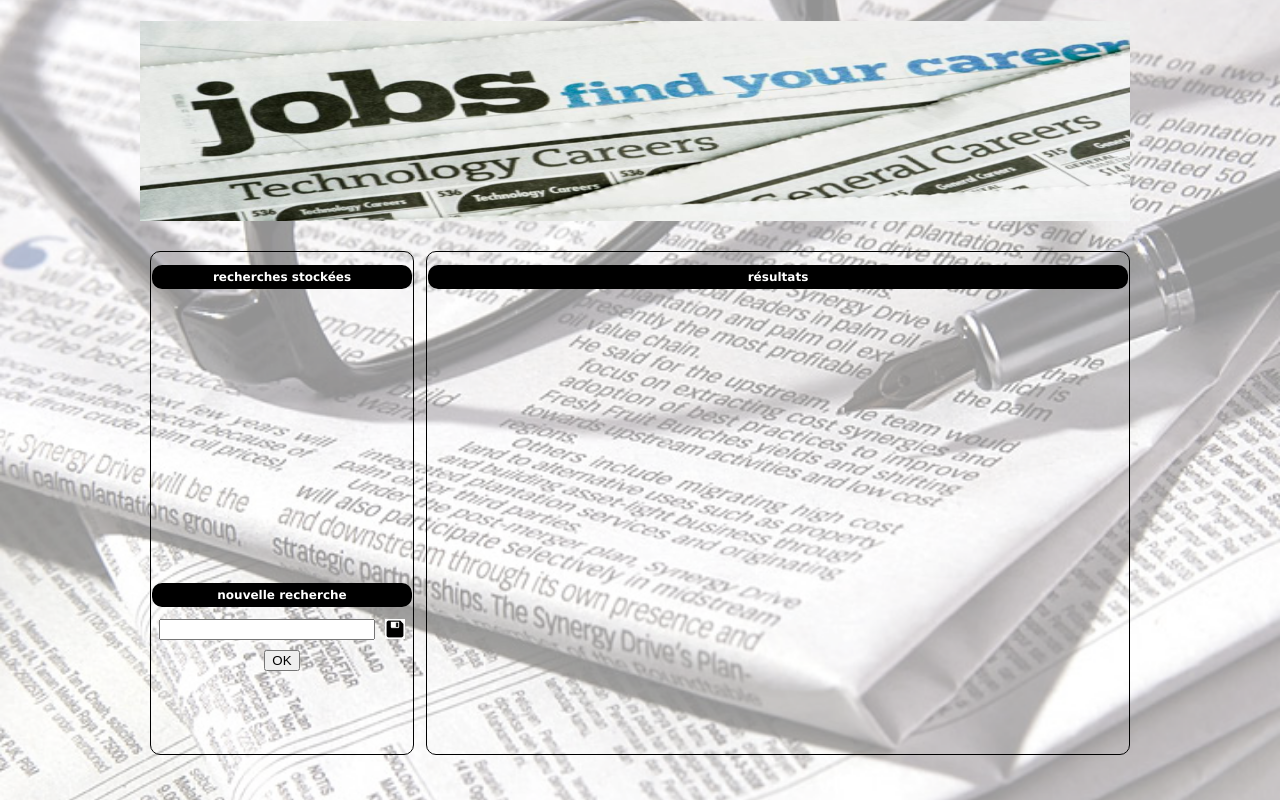
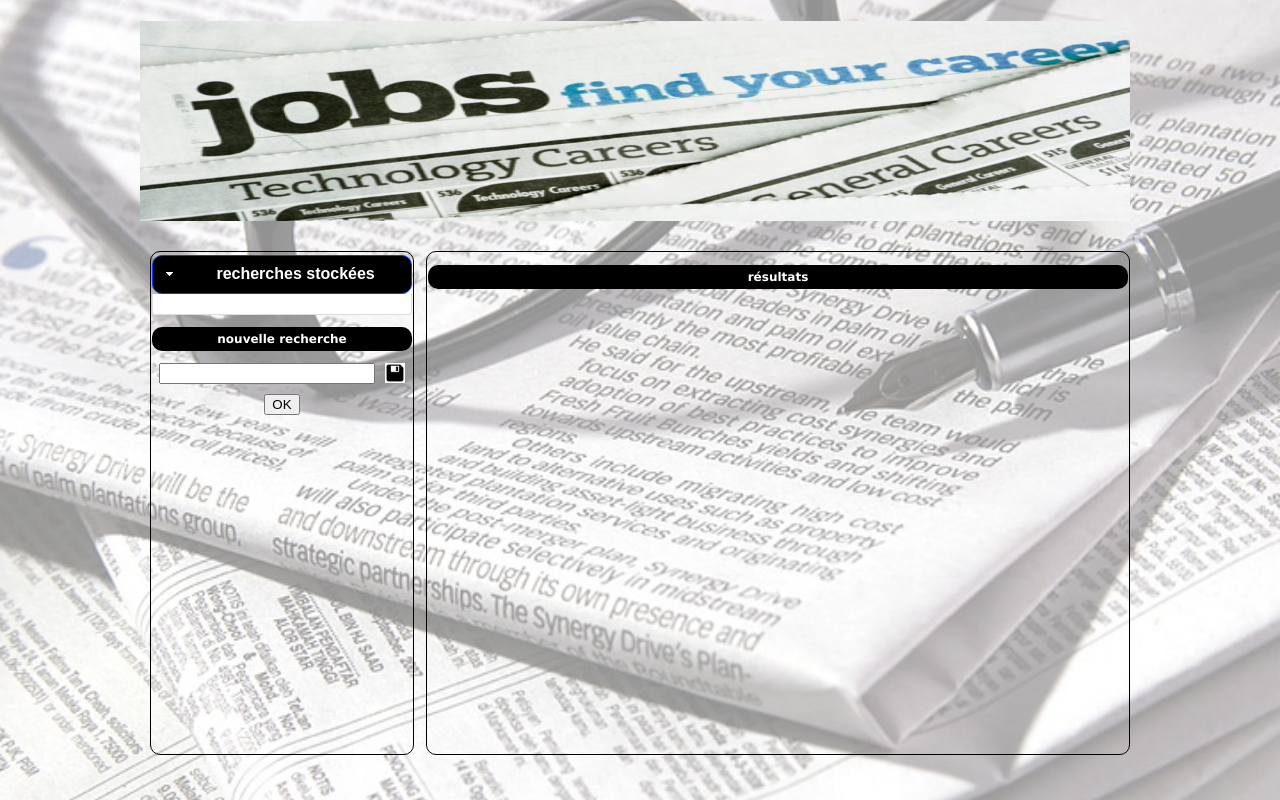
Before and after one commit to Arxwel/NewsJS, a plain HTML site: page news.html in a window 1280 px wide. Drawn offline with Linux system fonts and the light colour scheme.

Commit message:
accordeon stuff

```diff
--- a/controler.js
+++ b/controler.js
@@ -19,9 +19,10 @@
 }
 
 controller.init = function() {
-	controller.autocomplete();
 	model.init();
 	view.init();
+	controller.autocomplete();
+	controller.accordeon();
 }
 
 controller.maj_resultats = function(res) {
@@ -56,5 +57,12 @@
 
 controller.autocomplete = function() {
 	view.autocomplete();
-	controller.rechercher_nouvelles();
+	//controller.rechercher_nouvelles();
 }
+
+controller.accordeon = function() {
+	$("#accordeon").accordion({
+        collapsible: true,
+        action :false
+    });
+}
--- a/model.js
+++ b/model.js
@@ -17,7 +17,7 @@
 
 model.init = function ()
 {
-	if ($.cookie('recherches') != "") {
+	if ($.cookie('recherches') !== undefined) {
 			console.log($.cookie('recherches'));
 			model.recherches = JSON.parse($.cookie('recherches'));
 	}
@@ -25,7 +25,7 @@
 
 model.selectionner_recherche = function(recherche) {
     model.recherche_courante = recherche;
-    if($.cookie(model.recherche_courante) != "") {
+    if($.cookie(model.recherche_courante) !== undefined) {
   		model.recherche_courante_news = JSON.parse($.cookie(model.recherche_courante));
     }
 }
@@ -54,7 +54,9 @@
 }
 
 model.get_cookie_recherche = function() {
+	if($.cookie('recherches') !== undefined) {
 		model.recherches = JSON.parse($.cookie('recherches'));
+	}
 		return model.recherches;
 }
 
--- a/news.css
+++ b/news.css
@@ -159,3 +159,14 @@
 	width:99%;
 	height:200px;
 }
+
+#accordeon .titre {
+    background: black;
+    color: white;
+    font-weight: bold;
+    border-radius: 10px;
+}
+
+#accordeon .titre .ui-state-active::after {
+	content: "^";
+}
--- a/news.html
+++ b/news.html
@@ -3,14 +3,16 @@
 <head>
 	<title>My News</title>
 	<meta http-equiv="content-type" content="text/html; charset=UTF-8">
+	<link rel="stylesheet" type="text/css" media="screen" href="jquery-ui.css" />
 	<link rel="stylesheet" type="text/css" media="screen" href="news.css">
-	<link rel="stylesheet" type="text/css" media="screen" href="jquery-ui.css" />
 </head>
 <body onload="controller.init()">
 	<h1 class="nom"> <img id="banniere" src="job.png"/> </h1>
 	<div id="recherches">
-		<h3 class="titre"> recherches stockées</h3>
-		<div id="recherches-stockees">
+		<div id="accordeon">
+			<h3 class="titre"> recherches stockées</h3>
+			<div id="recherches-stockees">
+			</div>
 		</div>
 		<h3 class="titre">nouvelle recherche</h3>
 		<div id="nouvelle-recherche">
```
Also changed, not shown: images/ui-icons_444444_256x240.png (added), images/ui-icons_555555_256x240.png (added), images/ui-icons_777620_256x240.png (added), images/ui-icons_777777_256x240.png (added), images/ui-icons_cc0000_256x240.png (added), images/ui-icons_ffffff_256x240.png (added).
